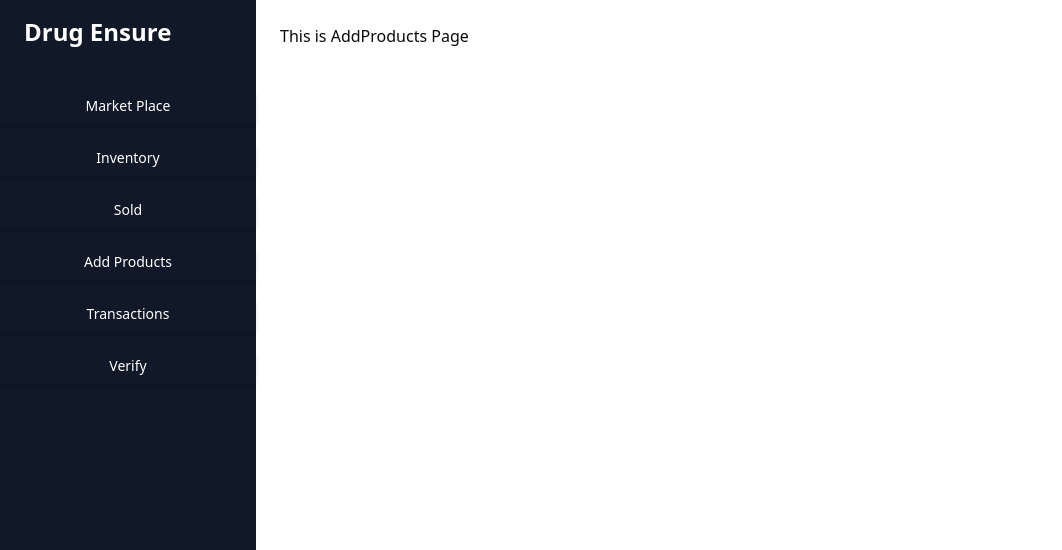
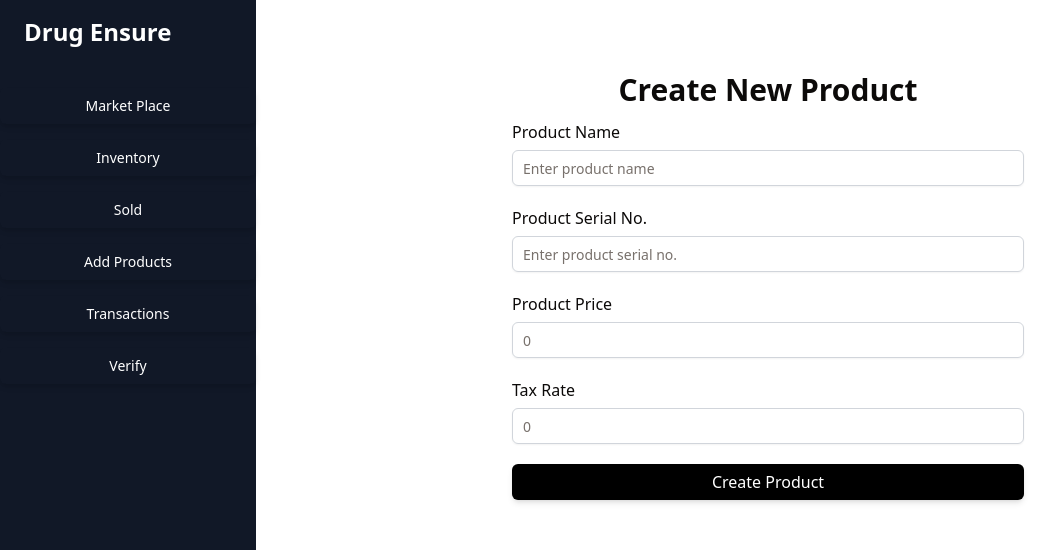
Before and after one commit to SyedFahad11/Minor-Project, a React (Vite) app in the folder client/: page /add-products in a window 1280 px wide. Shown: the top 550 px of the page, without its empty margins (0-1062 px from the left). Built offline with nearby package versions, Linux system fonts and the light colour scheme; what wagmi would draw is missing.

Commit message:
created add product page

```diff
--- a/client/src/components/Add Products/index.tsx
+++ b/client/src/components/Add Products/index.tsx
@@ -1,15 +1,68 @@
-import React from 'react';
-import Layout from '../Layout';
+import { Input } from "@/shad/input";
+import { Button } from "@/shad/button";
+import { Label } from "@/shad/label";
+import Layout from "../Layout"; // Adjust the path if necessary
 
-const AddProducts: React.FC = () => {
+export default function AddProduct() {
   return (
     <Layout>
+      <div className="flex flex-col items-center py-12 px-4 lg:px-20">
+        <h1 className="text-3xl font-semibold text-center mb-3">Create New Product</h1>
 
-      <div>
-        <p>This is AddProducts Page</p>
+        <form className="space-y-5 w-full max-w-lg">
+          <div className="flex flex-col">
+            <Label htmlFor="productName" className="text-base font-medium mb-1.5">
+              Product Name
+            </Label>
+            <Input
+              id="productName"
+              placeholder="Enter product name"
+              className="border border-gray-300 p-2.5 rounded-md"
+            />
+          </div>
+
+          <div className="flex flex-col">
+            <Label htmlFor="productSerial" className="text-base font-medium mb-1.5">
+              Product Serial No.
+            </Label>
+            <Input
+              id="productSerial"
+              placeholder="Enter product serial no."
+              className="border border-gray-300 p-2.5 rounded-md"
+            />
+          </div>
+
+          <div className="flex flex-col">
+            <Label htmlFor="productPrice" className="text-base font-medium mb-1.5">
+              Product Price
+            </Label>
+            <Input
+              id="productPrice"
+              type="number"
+              placeholder="0"
+              className="border border-gray-300 p-2.5 rounded-md"
+            />
+          </div>
+
+          <div className="flex flex-col">
+            <Label htmlFor="taxRate" className="text-base font-medium mb-1.5">
+              Tax Rate
+            </Label>
+            <Input
+              id="taxRate"
+              type="number"
+              placeholder="0"
+              className="border border-gray-300 p-2.5 rounded-md"
+            />
+          </div>
+
+          <Button
+            className="mt-6 w-full bg-black hover:bg-gray-800 text-white py-2.5 text-base rounded-md transition-all"
+          >
+            Create Product
+          </Button>
+        </form>
       </div>
     </Layout>
   );
-};
-
-export default AddProducts;
+}
```
